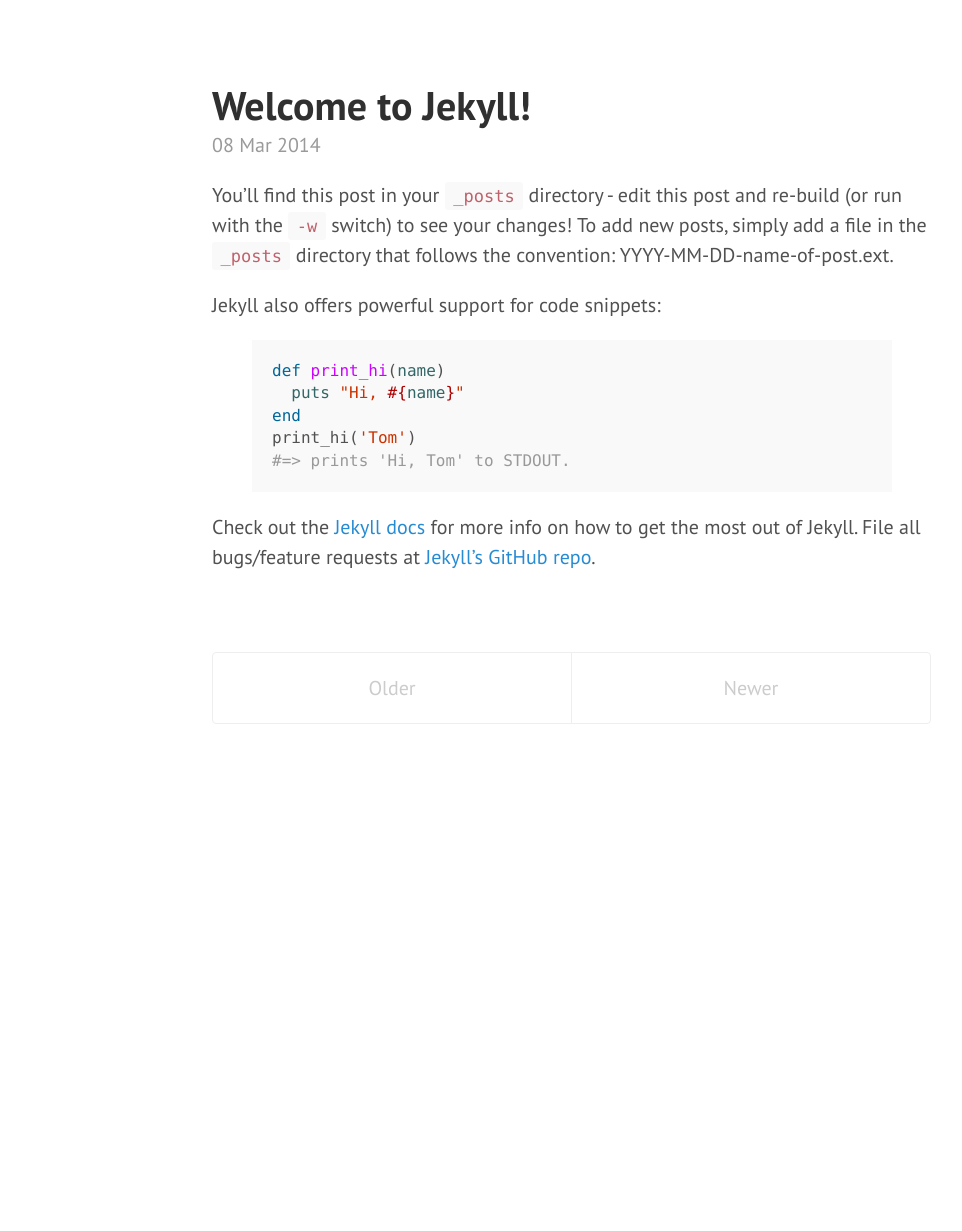
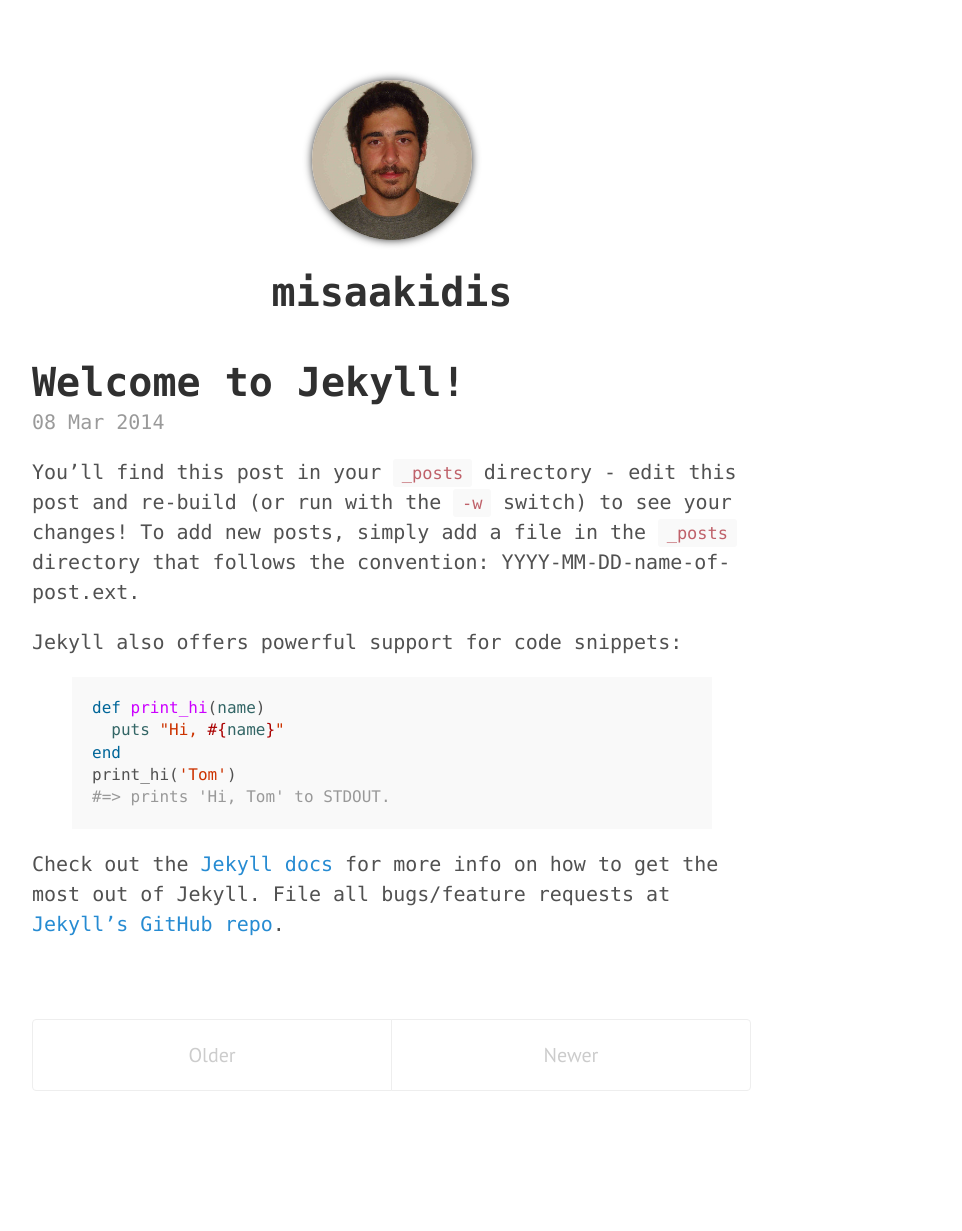
Before and after one commit to misaakidis/misaakidis.github.io, a Jekyll site: the page built from index.html, in a window 1280 px wide. Shown: the whole page, without its empty margins (248-1210 px from the left). Built offline with Jekyll 4.4.1, drawn with Linux system fonts in a browser that asks for light colours; Markdown is read by kramdown in place of the engine named in the settings; the list of posts is cut into pages by our own code; before the commit the page ends 900 px from its top, so only the background shows below that.

Commit message:
Add atom.xml feed, header with circular image, removed hyde.css, now using monospace font

```diff
--- a/_config.yml
+++ b/_config.yml
@@ -7,18 +7,20 @@
 
 # Setup
 title:            'thoughts.'
-tagline:          'test'
+tagline:          'an excuse for beers'
 description:      'blog'
-url:              http://misaakidis.github.io/
+url:              'http://misaakidis.github.io/'
 
 author:
   name:           'Marios Isaakidis'
-  url:            https://twitter.com/misaakidis
+  nickname:       'misaakidis'
+  url:            'https://twitter.com/misaakidis'
+  email:          'misaakidis@yahoo.gr'
 
 paginate:         5
 
-# Custom vars
-version:          2.0.0
+## Custom vars
+#version:          2.0.0
 
-github:
-  repo:           https://github.com/misaakidis
+#github:            https://github.com/misaakidis
+#  repo:           https://github.com/misaakidis/
--- a/_includes/head.html
+++ b/_includes/head.html
@@ -16,7 +16,8 @@
   <!-- CSS -->
   <link rel="stylesheet" href="/public/css/poole.css">
   <link rel="stylesheet" href="/public/css/syntax.css">
-  <link rel="stylesheet" href="/public/css/hyde.css">
+  <!--<link rel="stylesheet" href="/public/css/hyde.css">-->
+  <link rel="stylesheet" href="/public/css/thoughts.css">
   <link rel="stylesheet" href="http://fonts.googleapis.com/css?family=PT+Sans:400,400italic,700|Abril+Fatface">
 
   <!-- Icons -->
--- /dev/null
+++ b/_includes/header.html
@@ -0,0 +1,7 @@
+<div class="center">
+
+    <div class="circular center"></div>
+    <h1> {{ site.author.nickname }} </h1>
+    <br>
+
+</div>
--- a/_layouts/default.html
+++ b/_layouts/default.html
@@ -7,10 +7,12 @@
 
   <body>
 
+    <div class="content container">
 
+        {% include header.html %}
 
-    <div class="content container">
-      {{ content }}
+        {{ content }}
+
     </div>
 
   </body>
--- a/index.html
+++ b/index.html
@@ -1,6 +1,6 @@
 ---
 layout: default
-title: thoughts.
+title: Home
 ---
 
 <div class="posts">
--- a/public/css/poole.css
+++ b/public/css/poole.css
@@ -48,7 +48,7 @@
 }
 
 html {
-  font-family: "Helvetica Neue", Helvetica, Arial, sans-serif;
+  font-family: "Lucida Console", "Lucida Sans Typewriter", Monaco, "Bitstream Vera Sans Mono", monospace, Arial, sans-serif;
   font-size: 16px;
   line-height: 1.5;
 }
--- /dev/null
+++ b/public/css/thoughts.css
@@ -0,0 +1,24 @@
+.center
+{
+    margin-left:auto;
+    margin-right:auto;
+    text-align: center;
+}
+
+.circular {
+    width: 8em;
+    height: 8em;
+    border-radius: 150px;
+    -webkit-border-radius: 150px;
+    -moz-border-radius: 150px;
+    background: url(/public/me.jpg) no-repeat;
+    background-size: 8em 8em;
+    box-shadow: 0 0 8px rgba(0, 0, 0, .8);
+    -webkit-box-shadow: 0 0 8px rgba(0, 0, 0, .8);
+    -moz-box-shadow: 0 0 8px rgba(0, 0, 0, .8);
+}
+
+.content {
+    padding-top:    4rem;
+    padding-bottom: 4rem;
+}
```
Also changed, not shown: atom.xml (added, +28 -0 lines), public/me.jpg (added).
